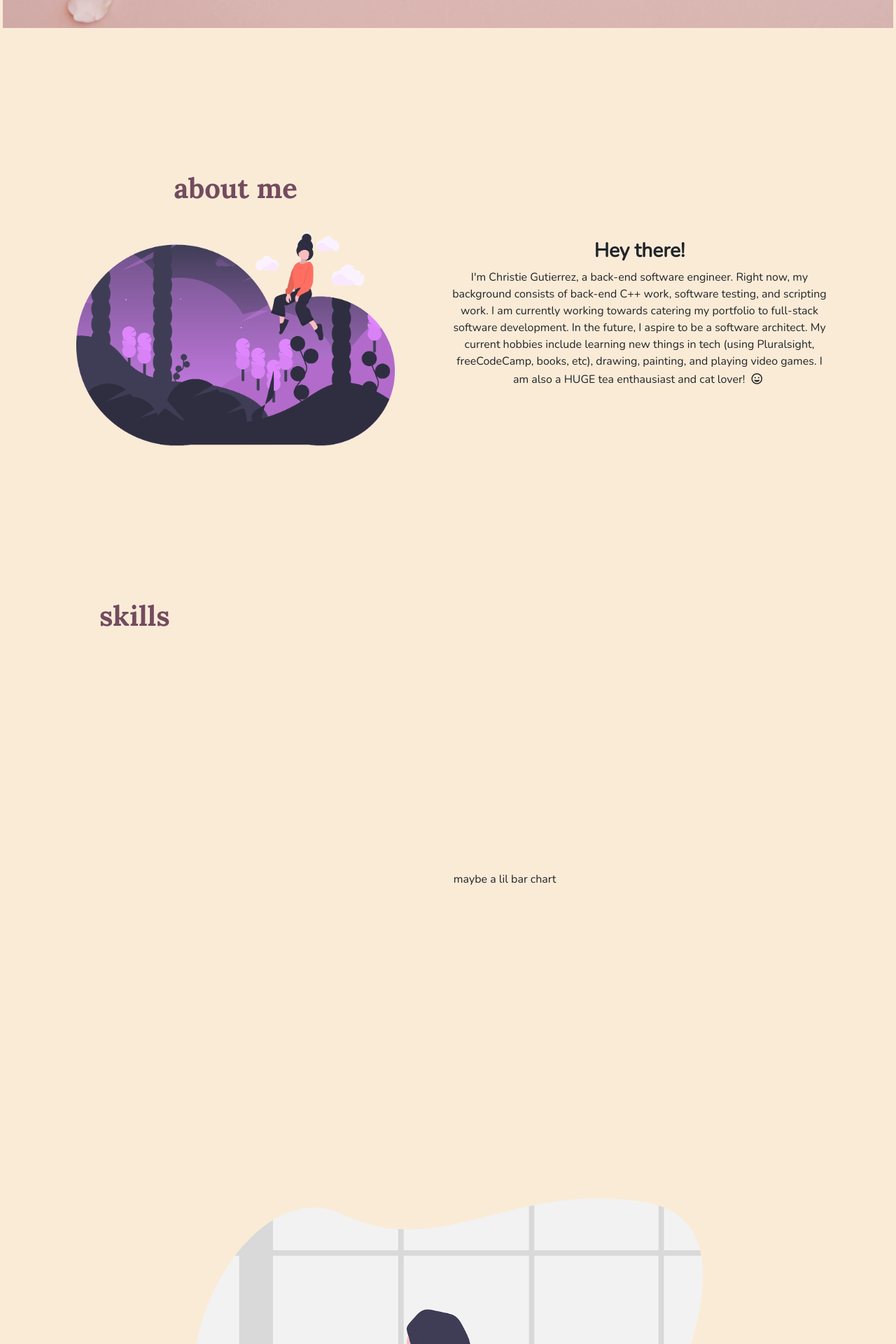
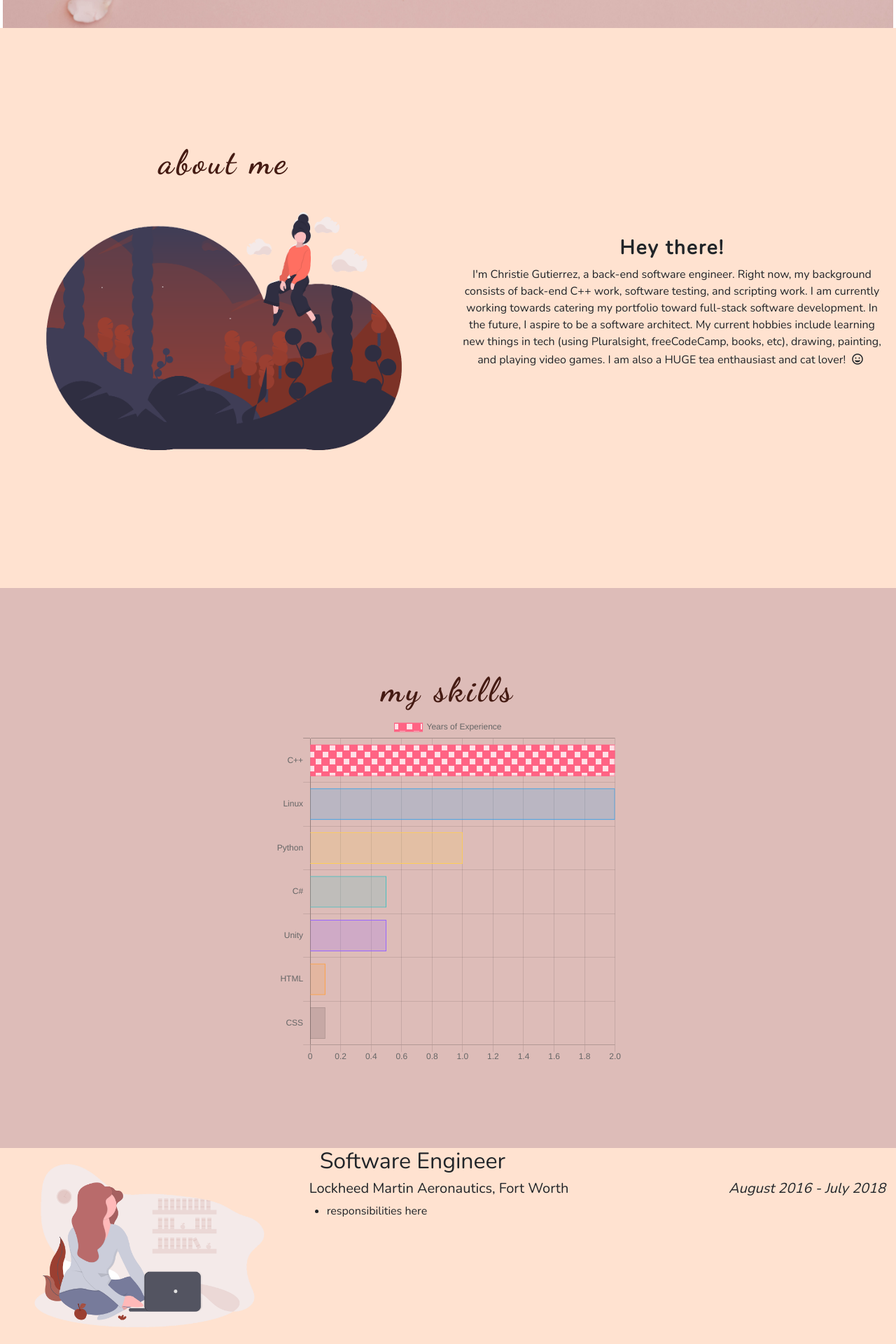
Before and after one commit to christieg/christieg.github.io, a PHP site: page / in a window 1280 px wide. Shown: the part 760-2680 px from the top of the page at 70% size. Run offline with PHP 8.4, Linux system fonts and the light colour scheme; some libraries are stand-ins or nearby versions.

Commit message:
added new pictures, changed font, changed layout

```diff
--- a/index.css
+++ b/index.css
@@ -5,7 +5,6 @@ html{
 
 }
 body{
-    background-color:antiquewhite;
     position: relative;
     scroll-behavior: smooth;
     font-family: 'Nunito', sans-serif;
@@ -14,7 +13,7 @@ body{
 }
 
 .main-content {
-    padding:1rem;
+
 
 
 }
@@ -22,14 +21,6 @@ body{
 i
 {
     padding: 5px;
-}
-
-.box
-{
-    float:left;
-    height: 30px;
-    width: 30px;
-
 }
 .flex-container
 {
@@ -70,30 +61,20 @@ i
 h1
 {
     text-align: center;
-    font-family: 'Lora', serif;
+    font-family: 'Dancing Script', cursive;
     font-weight: 700;
-    color:#734b5e
+    font-size: 3em;
+    color:#451b13;
+    letter-spacing: 4px;
 
 }
 
-.jobDate
-{
-    text-align: left;
-}
-.jobRole
-{
-    font-weight: 800;
-
-}
 p
 {
 
     font-family: 'Nunito', sans-serif;
     font-weight:200;
 
-}
-.jobDate{
-    font-style:italic;
 }
 
 li:hover
@@ -167,6 +148,11 @@ td
     border-radius:50%;
     background-color:lightpink;
 }
+h3
+{
+    letter-spacing: 2px;
+}
+
 #footer
 {
     width:100%;
@@ -179,21 +165,36 @@ td
 
 
 }
+.flexCenter
+{
+
+    display:flex;
+    flex-direction:column;
+    justify-content: center;
+    align-self: center;
+    align-items: center;
+}
 
 #projects, #experience, #skills, #aboutme
 {
     height:100vh;
 
 }
+
+#skills, #projects
+{
+    background-color: #ddbcb8;
+
+}
+#aboutme, #experience, #contactme
+{
+    background-color:#FFE2D0;
+}
 #projects
 {
-
     display: flex;
     flex-direction: column;
     justify-content: center;
-    align-items:center;
-
-
 
 
 }
--- a/index.html
+++ b/index.html
@@ -12,7 +12,7 @@
     <link href="dist/css/bootstrap.min.css" rel="stylesheet">
 
     <!-- custom fonts for this template -->
-   <link href="https://fonts.googleapis.com/css?family=Lora:700|Nunito:300" rel="stylesheet">
+   <link href="https://fonts.googleapis.com/css?family=Dancing+Script:700|Nunito:300" rel="stylesheet">
 
 
     <!-- Custom styles for this template -->
@@ -68,37 +68,41 @@
     </div>
 
     <!--main-Content todo: row for each link-->
-    <div class="main-content container-fluid px-4 px-lg-5"  >
+    <div class="main-content"  >
 
             <!--ABOUT ME -->
-            <div class = "container-fluid row flex-container" id="aboutme">
+            <div class = "container-fluid flex-container" id="aboutme">
+                <div class="row">
                     <div class="col-md-6">
                     <h1>about me</h1>
                     <img  class="img-fluid" src="./images/aboutme.png">
                     </div>
-                <div class="col-md-6">
+                    <div class="col-md-6 flexCenter">
 
                         <h3 class="font-weight-bold text-center">
                             Hey there!
                         </h3>
                         <p class="text-center">
-                    I'm Christie Gutierrez, a back-end software engineer. Right now, my background consists of back-end C++ work, software testing, and scripting work. I am currently working towards catering my portfolio to full-stack software development. In the future, I aspire to be a software architect. My current hobbies include learning new things in tech (using Pluralsight, freeCodeCamp, books, etc), drawing, painting, and playing video games. I am also a HUGE tea enthausiast and cat lover! <i class="far fa-grin"></i>
+                            I'm Christie Gutierrez, a back-end software engineer. Right now, my background consists of back-end C++ work, software testing, and scripting work. I am currently working towards catering my portfolio toward full-stack software development. In the future, I aspire to be a software architect. My current hobbies include learning new things in tech (using Pluralsight, freeCodeCamp, books, etc), drawing, painting, and playing video games. I am also a HUGE tea enthausiast and cat lover! <i class="far fa-grin"></i>
                         </p>
                     </div>
-
+                </div>
 
             </div>
 
             <!-- END ABOUT ME -->
 
             <!-- SKILLS -->
-            <div class="container-fluid row" id="skills">
+            <div class="container-fluid flexCenter" id="skills">
                 <!--<img src="./images/skills.png">-->
-                <div class="col-md-3 title">
-                    <h1>skills</h1>
+                <div class="row">
+                    <div class="col">
+                        <h1>my skills</h1>
+                        <canvas id="myChart" width="500" height="500"></canvas>
                     </div>
-                <div class="col-md-8 flex-container">
-                    maybe a lil bar chart
+
+
+
                 </div>
 
             </div>
@@ -107,17 +111,19 @@
 
             <!-- EXPERIENCE -->
             <div id="experience" class="container-fluid">
-                    <img src="/images/experience.png"/>
+                    <div class="row">
+                        <div class="col-md-4">
+                            <img class="img-fluid" src="/images/experience.png"/>
                             <h1>experience</h1>
-                    <br>
-                    <!-- JOB 1 -->
-                    <div id = "job1">
-                    <div class="row jobRole">
-                        <div class="col">
-                            <h2>Software Engineer</h2>
-
                         </div>
 
+                        <br>
+                        <!--job history -->
+                        <div class="col-md-8">
+                            <!-- JOB 1 -->
+                            <div id = "job1 row">
+                            <div class="jobRole col">
+                                    <h2>Software Engineer</h2>
                             </div>
                             <div class="row jobInfo">
                                 <div class="col-md-8">
@@ -125,7 +131,7 @@
 
                                 </div>
                                 <div class="col-md-4 jobDate">
-                        <h5 class="text-md-right">August 2016 - July 2018</h5>
+                                <h5 class="text-md-right font-italic">August 2016 - July 2018</h5>
                             </div>
                             </div>
 
@@ -138,16 +144,25 @@
                         </div>
                         <!-- END JOB1 -->
                     </div>
+                    <!-- END JOB HISTORY-->
+                </div>
+            </div>
             <!-- END EXPERIENCE -->
 
             <!-- PROJECTS-->
-            <div class="container" id="projects">
-                <img src="/images/projects.png">
+            <div class="container-fluid" id="projects">
+                <div class="row">
+                    <div class="col-md-4">
+                        <img class="img-fluid" src="/images/projects.png">
                         <h1>projects</h1>
+                    </div>
+                    <div class="col-md-8 text-center">
+
                             <p>I don't have any projects...yet!</p>
 
                             <p>Check out my GitHub!</p>
 
+                    </div>
 
 
                     <!-- This is will be filled in later! -->
@@ -177,6 +192,7 @@
                     -->
 
                 </div>
+            </div>
             <!-- END PROJECTS -->
 
             <!-- CONTACT ME -->
@@ -200,7 +216,10 @@
     <script>window.jQuery || document.write('<script src="./assets/js/vendor/jquery-slim.min.js"><\/script>')</script>
     <script src="./assets/js/vendor/popper.min.js"></script>
     <script src="./dist/js/bootstrap.min.js"></script>
+    <script src="https://cdn.jsdelivr.net/npm/chart.js@2.7.3/dist/Chart.min.js"></script>
+    <script src=".\assets\js\vendor\patternomaly.js"></script>
     <script src="index.js"></script>
+
   </body>
     <footer id="footer" class="text-light">
 
```
Also changed, not shown: index.js (+40 -0 lines), assets/js/vendor/patternomaly.js (added), images/aboutme.png, images/experience.png, images/projects.png, images/undraw_under_construction_46pa.png (added), package-lock.json (added), skillChart.js (added). Lines whose indentation alone changed are shown as unchanged.
